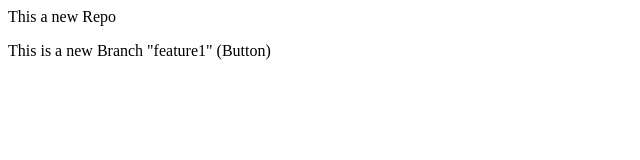
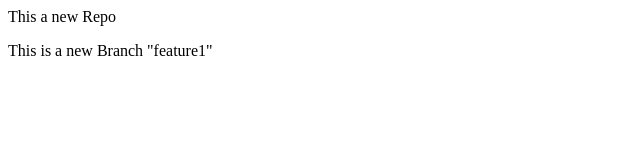
Before and after one commit to KKumarPro/LocalRepo, a plain HTML site: page index.html in a window 1280 px wide. Shown: the full height of the page, 0-640 px from the left. Drawn offline with Linux system fonts and the light colour scheme.

```diff
--- a/index.html
+++ b/index.html
@@ -1,2 +1,2 @@
 <p>This a new Repo</p>
-<p>This is a new Branch "feature1" (Button)</p>
+<p>This is a new Branch "feature1"</p>
```
